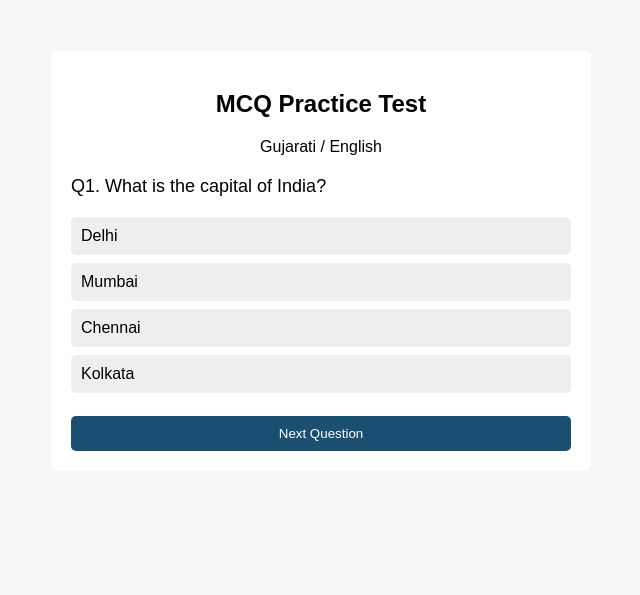
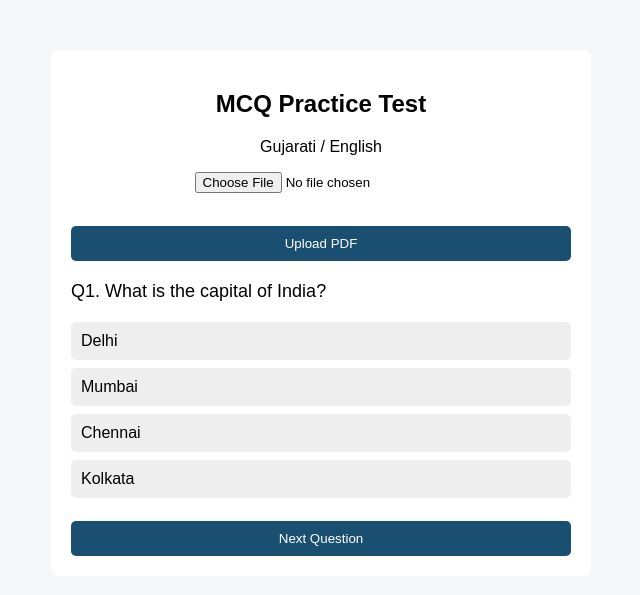
Before and after one commit to sharmarishu3/rishu-mcq-practice-app, a Flask app: page / in a window 1280 px wide. Shown: the top 595 px of the page, without its empty margins (319-959 px from the left). Run offline with Flask 3, Linux system fonts and the light colour scheme.

Commit message:
Add PDF upload UI

```diff
--- a/templates/index.html
+++ b/templates/index.html
@@ -62,6 +62,14 @@ body {
         <h2>MCQ Practice Test</h2>
         <p>Gujarati / English</p>
     </div>
+<!-- PDF Upload Section -->
+<div style="margin-bottom:20px; text-align:center;">
+  <form action="/upload" method="post" enctype="multipart/form-data">
+    <input type="file" name="pdf" accept=".pdf" required>
+    <br><br>
+    <button type="submit" class="btn">Upload PDF</button>
+  </form>
+</div>
 
     <div class="question"></div>
 
```
